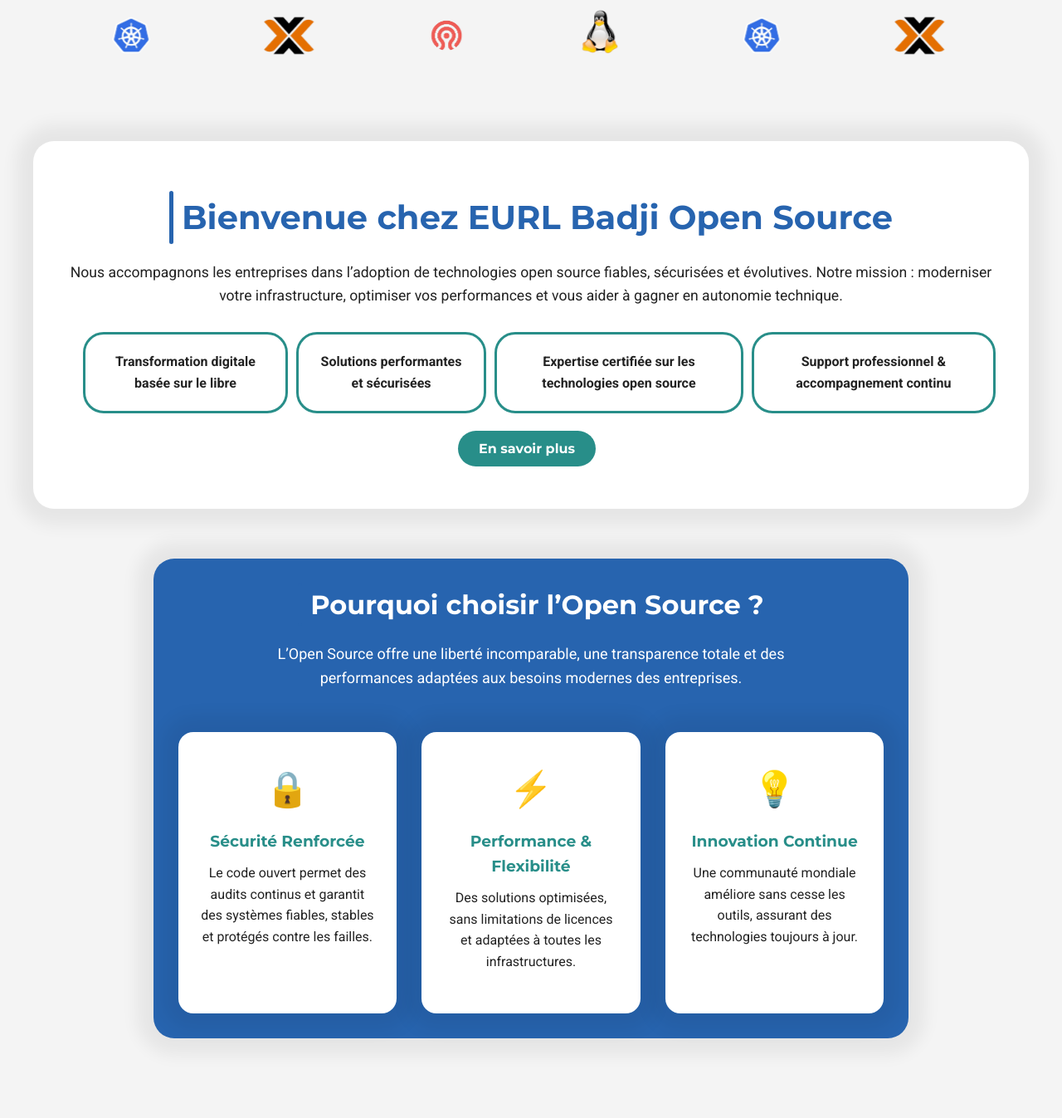
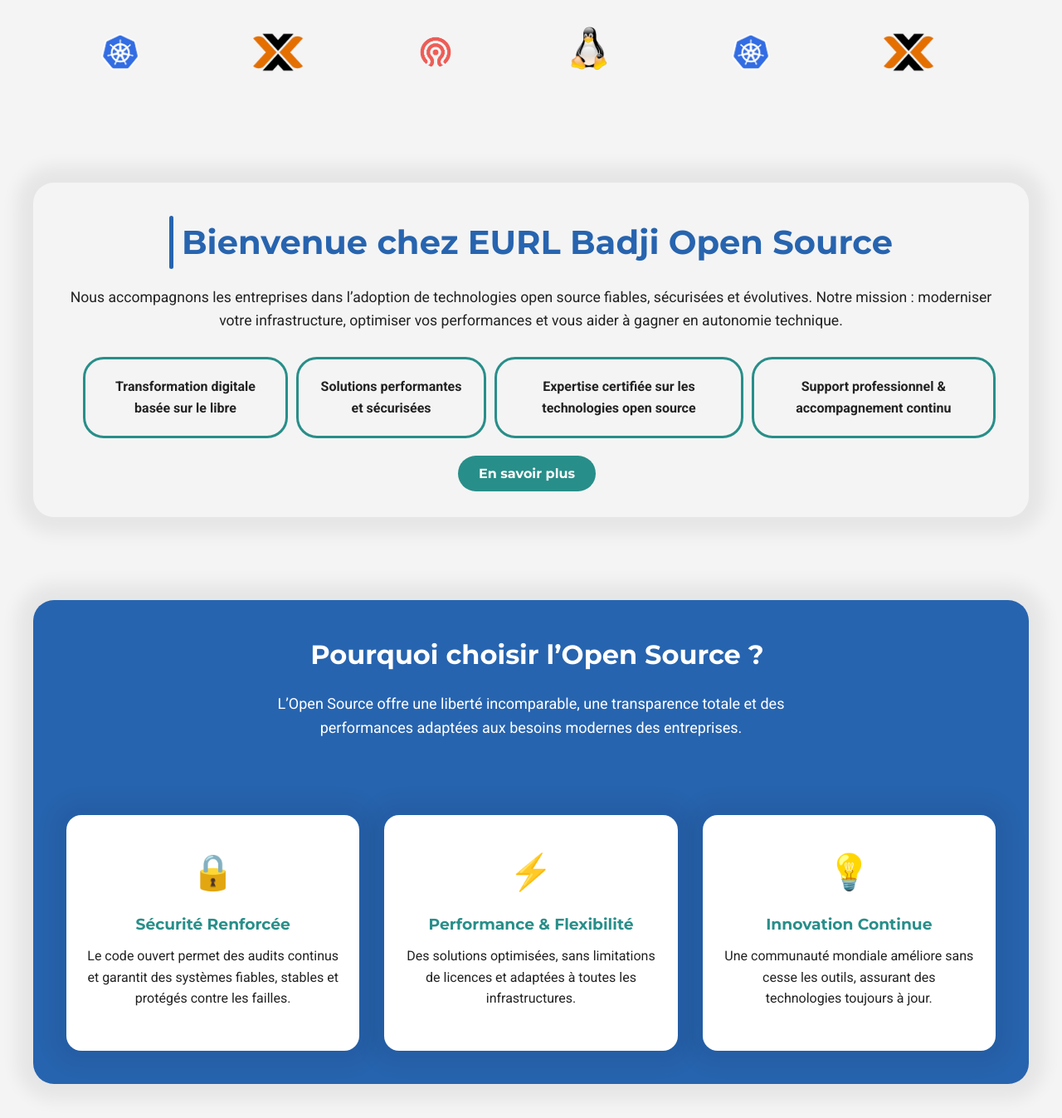
Before and after one commit to AnYa-git/Site_OpenSource, a plain HTML site: page index.html in a window 1280 px wide. Shown: the part 773-2120 px from the top of the page at 83% size. Drawn offline with Linux system fonts and the light colour scheme.

Commit message:
ajustement des sections

```diff
--- a/assets/css/style.css
+++ b/assets/css/style.css
@@ -342,9 +342,9 @@ h2::after {
    CARROUSEL TECHNOLOGIES
 ----------------------------*/
 .tech-carousel-section {
-  max-width: 1200px;
-  margin: 20px auto;
-  padding: 20px;
+  width: 1200px;
+  margin: 10px auto;
+  padding: 10px;
   text-align: center;
 }
 
@@ -394,7 +394,7 @@ h2::after {
   display: flex;
   align-items: center;
   flex-direction: column;
-  padding: 40px 0;
+
   background: var(--color-bg);
 }
 
@@ -404,9 +404,60 @@ h2::after {
 
 .container {
   max-width: 1200px;
-  background-color: var(--color-white);
   box-shadow: var(--box-shadow);
   padding: 30px;
+  border-radius: var(--border-radius);
+}
+
+/* ---------------------------
+   SECTION GENERIQUE
+----------------------------*/
+
+section:not(.hero-section) {
+  width: 1200px;
+  display: flex;
+  justify-content: center;
+  margin: 50px auto;
+}
+
+/* ---------------------------
+   WELCOME SECTION
+----------------------------*/
+.welcome-section {
+  padding: 40px;
+  margin-top: 10px;
+}
+
+.welcome-container {
+  text-align: center;
+}
+
+.welcome-container h2 {
+  font-size: 2.5rem;
+  margin-bottom: 20px;
+  color: var(--color-primary);
+}
+
+.welcome-text {
+  font-size: 1.1rem;
+  margin-bottom: 30px;
+  color: var(--color-text);
+}
+
+.welcome-list {
+  display: flex;
+  flex-direction: row;
+  gap: 10px;
+  margin-bottom: 30px;
+  list-style-type: none;
+}
+
+.welcome-list li {
+  color: var(--color-text);
+  font-weight: bold;
+  text-align: center;
+  padding: 20px;
+  border: 3px solid var(--color-secondary);
   border-radius: var(--border-radius);
 }
 
@@ -415,12 +466,15 @@ h2::after {
 -------------------------------------*/
 
 .why-open-source {
-  padding: 60px 40px 0;
   margin: auto;
-  max-width: 1200px;
-}
+  padding: 40px;
+  background: var(--color-primary);
+  display: flex;
+  flex-direction: column;
 
-.why-open-source .container {
+  margin: 100px;
+  border-radius: var(--border-radius);
+  box-shadow: var(--box-shadow);
   margin: auto;
   text-align: center;
   background-color: var(--color-primary);
@@ -523,47 +577,6 @@ h2::after {
 .expertise-card p {
   font-size: 16px;
   color: var(--color-white);
-}
-
-/* ---------------------------
-   WELCOME SECTION
-----------------------------*/
-.welcome-section {
-  padding: 60px 40px;
-  margin: auto;
-}
-
-.welcome-container {
-  text-align: center;
-}
-
-.welcome-container h2 {
-  font-size: 2.5rem;
-  margin-bottom: 20px;
-  color: var(--color-primary);
-}
-
-.welcome-text {
-  font-size: 1.1rem;
-  margin-bottom: 30px;
-  color: var(--color-text);
-}
-
-.welcome-list {
-  display: flex;
-  flex-direction: row;
-  gap: 10px;
-  margin-bottom: 30px;
-  list-style-type: none;
-}
-
-.welcome-list li {
-  color: var(--color-text);
-  font-weight: bold;
-  text-align: center;
-  padding: 20px;
-  border: 3px solid var(--color-secondary);
-  border-radius: var(--border-radius);
 }
 
 /* ---------------------------
--- a/index.html
+++ b/index.html
@@ -83,12 +83,10 @@
 
       <!-- SECTION L'OPEN SOURCE -->
       <section id="why-open-source" class="why-open-source">
-        <div class="container">
         <h2>Pourquoi choisir l’Open Source ?</h2>
         <p class="why-intro">
-            L’Open Source offre une liberté incomparable, une transparence
-            totale et des performances adaptées aux besoins modernes des
-            entreprises.
+          L’Open Source offre une liberté incomparable, une transparence totale
+          et des performances adaptées aux besoins modernes des entreprises.
         </p>
 
         <div class="why-grid">
@@ -96,8 +94,8 @@
             <div class="why-icon">🔒</div>
             <h3>Sécurité Renforcée</h3>
             <p>
-                Le code ouvert permet des audits continus et garantit des
-                systèmes fiables, stables et protégés contre les failles.
+              Le code ouvert permet des audits continus et garantit des systèmes
+              fiables, stables et protégés contre les failles.
             </p>
           </div>
 
@@ -105,8 +103,8 @@
             <div class="why-icon">⚡</div>
             <h3>Performance & Flexibilité</h3>
             <p>
-                Des solutions optimisées, sans limitations de licences et
-                adaptées à toutes les infrastructures.
+              Des solutions optimisées, sans limitations de licences et adaptées
+              à toutes les infrastructures.
             </p>
           </div>
 
@@ -117,7 +115,6 @@
               Une communauté mondiale améliore sans cesse les outils, assurant
               des technologies toujours à jour.
             </p>
-            </div>
           </div>
         </div>
       </section>
```
Lines whose indentation alone changed are shown as unchanged.
